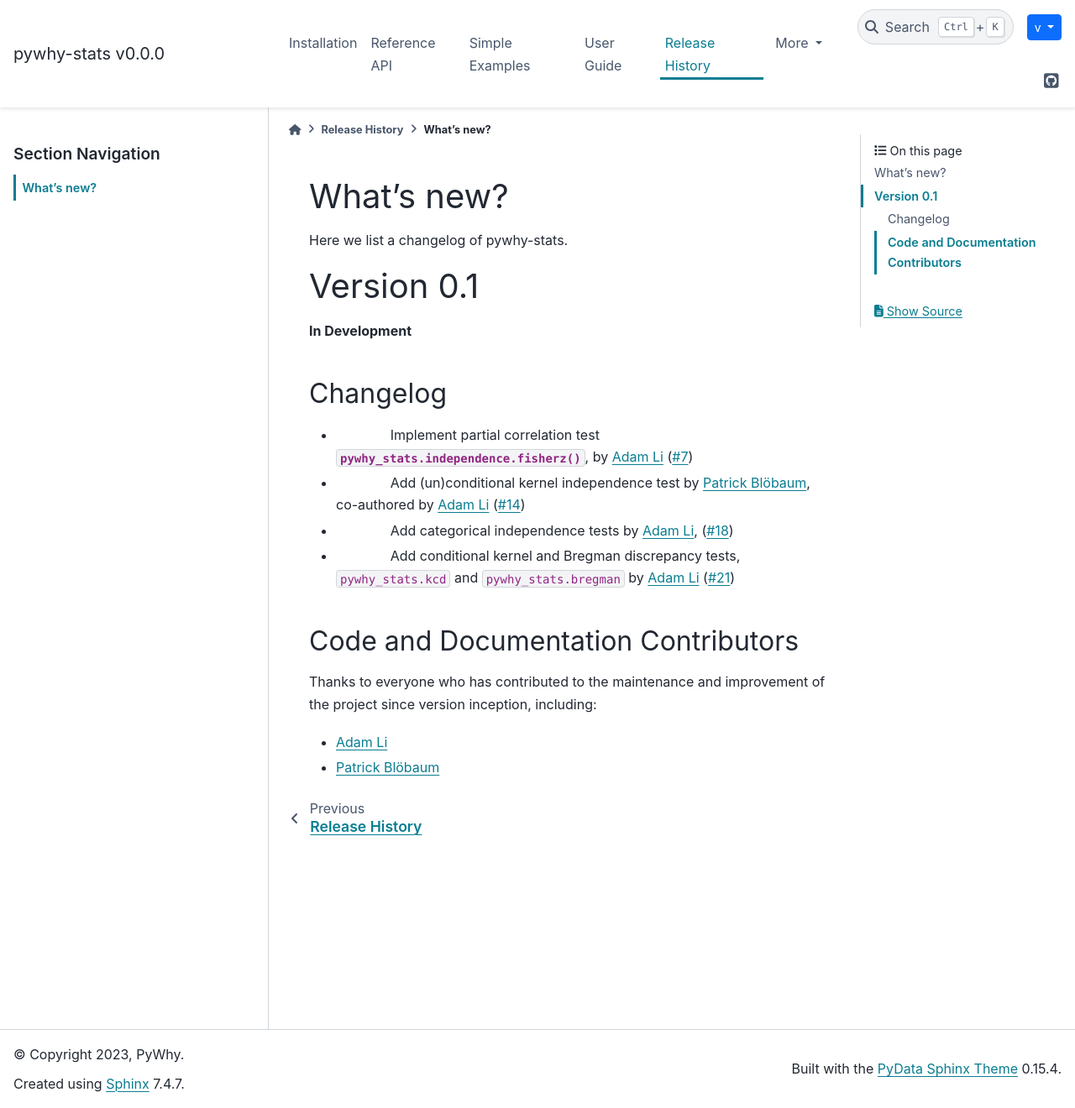
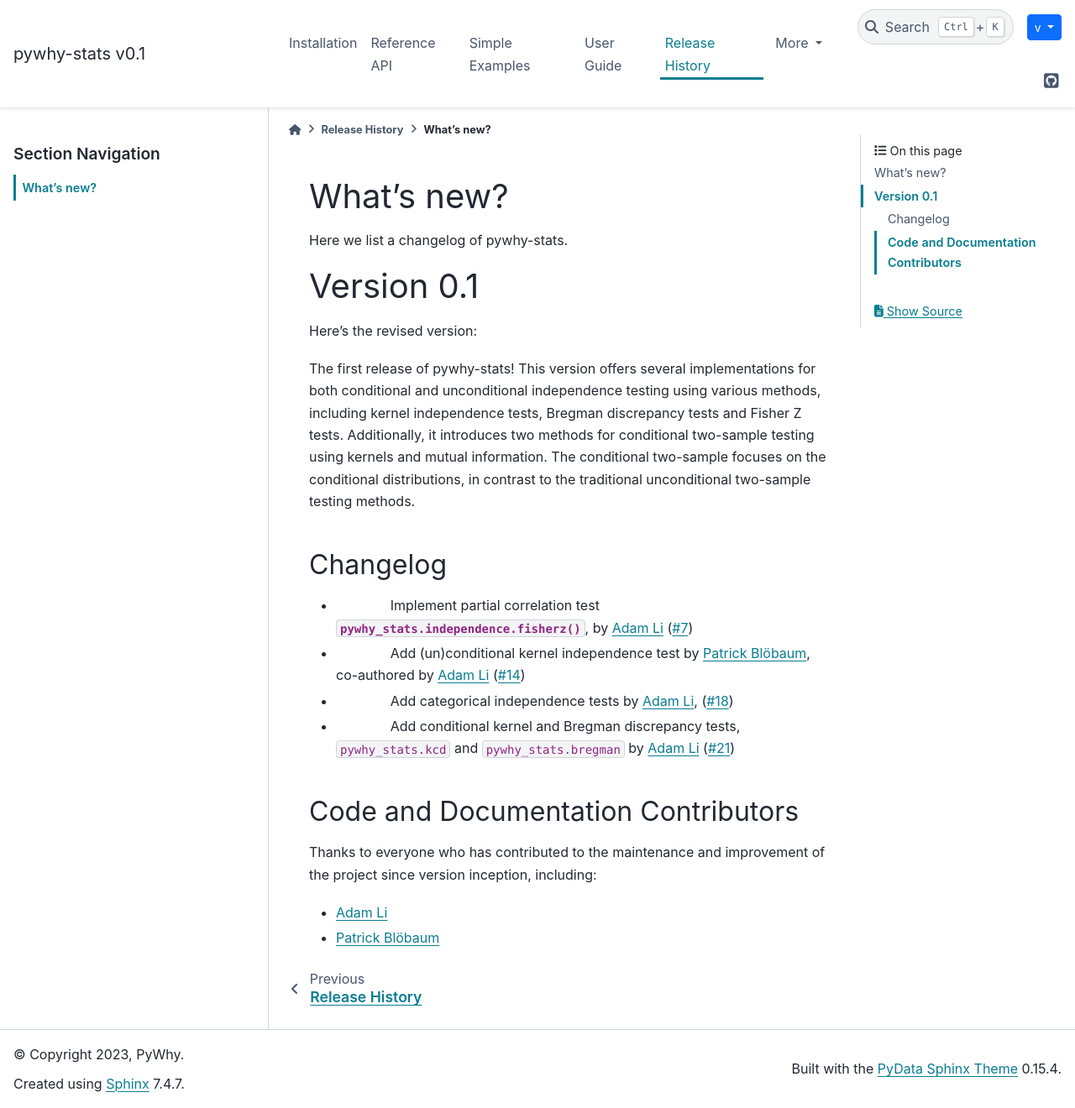
Before and after one commit to py-why/pywhy-stats, a Sphinx documentation site: the page built from doc/whats_new/v0.1.rst, in a window 1280 px wide and 1320 px high. Shown: the whole window at 84% size. Built offline with Sphinx 7.4.7 and the PyData theme 0.15.4, drawn with Linux system fonts in a browser that asks for light colours.

Commit message:
Change version for release and add summary
Signed-off-by: Patrick Bloebaum <bloebp@amazon.com>

```diff
--- a/doc/whats_new/v0.1.rst
+++ b/doc/whats_new/v0.1.rst
@@ -20,7 +20,15 @@ Here we list a changelog of pywhy-stats.
 Version 0.1
 ===========
 
-**In Development**
+Here's the revised version:
+
+The first release of pywhy-stats! This version offers several implementations for both conditional and unconditional
+independence testing using various methods, including kernel independence tests, Bregman discrepancy tests and
+Fisher Z tests.
+Additionally, it introduces two methods for conditional two-sample testing using kernels and mutual information.
+The conditional two-sample focuses on the conditional distributions, in contrast to the traditional unconditional
+two-sample testing methods.
+
 
 
 Changelog
```
Also changed, not shown: pyproject.toml (+2 -5 lines).
